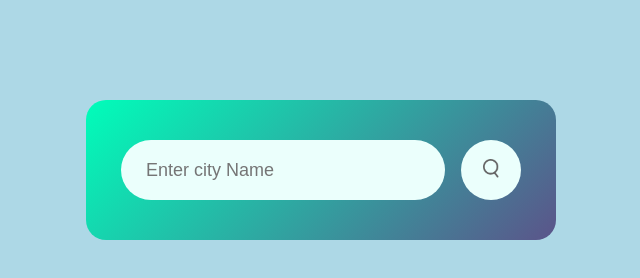
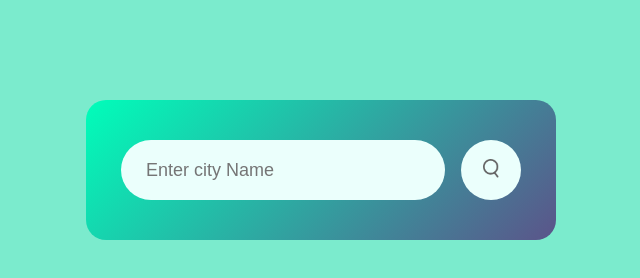
Before and after one commit to premkumarreddyalidini/html-premfile2, a plain HTML site: page index.html in a window 1280 px wide. Shown: the whole page, without its empty margins (319-959 px from the left). Drawn offline with Linux system fonts and the light colour scheme.

Commit message:
Update style.css

```diff
--- a/style.css
+++ b/style.css
@@ -7,7 +7,7 @@
 }
 
 body{
-    background-color:lightblue;
+    background-color:#7bebcd;
 }
 
 .Card{
```
